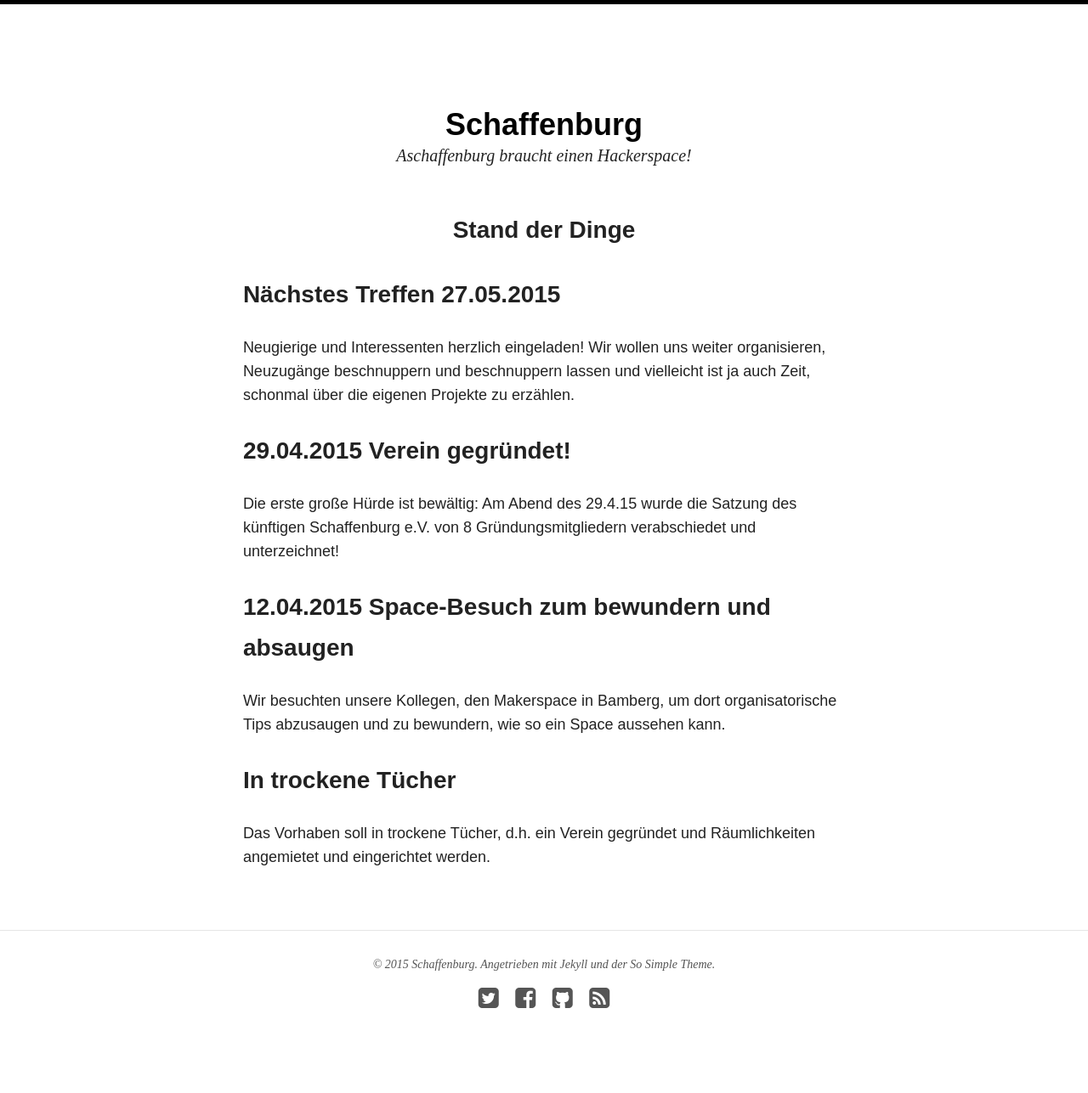
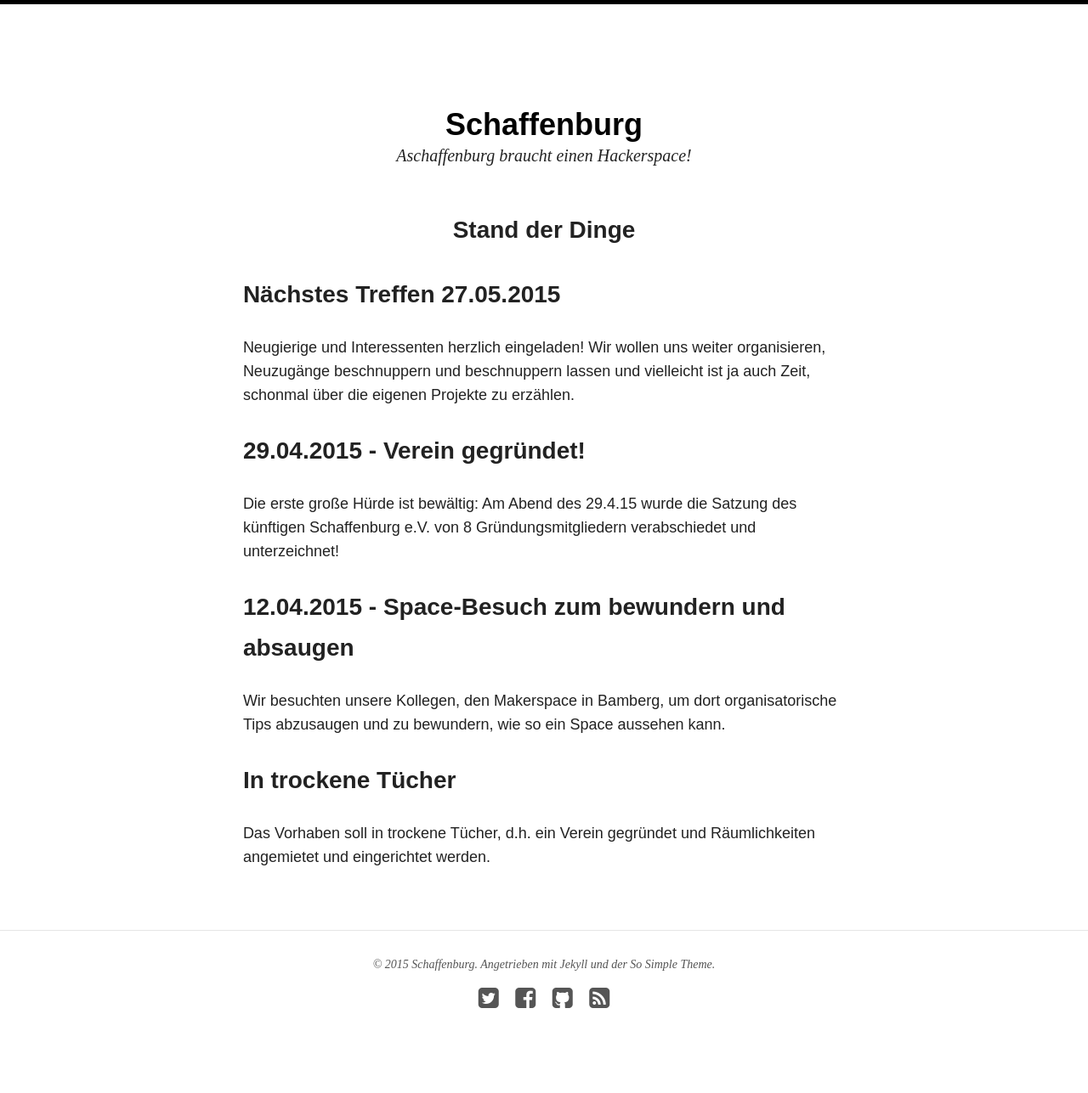
Before and after one commit to Schaffenburg/schaffenburg.github.io, a Jekyll site: the page built from neues/index.md, in a window 1280 px wide. Shown: the whole page at 85% size. Built offline with Jekyll 4.4.1, drawn with Linux system fonts in a browser that asks for light colours; nearby versions of some CDN libraries.

```diff
--- a/neues/index.md
+++ b/neues/index.md
@@ -11,10 +11,10 @@ modified: 2014-08-08T19:44:38.564948-04:00
 ### Nächstes Treffen 27.05.2015
 Neugierige und Interessenten herzlich eingeladen! Wir wollen uns weiter organisieren, Neuzugänge beschnuppern und beschnuppern lassen und vielleicht ist ja auch Zeit, schonmal über die eigenen Projekte zu erzählen.
 
-### 29.04.2015 Verein gegründet!
+### 29.04.2015 - Verein gegründet!
 Die erste große Hürde ist bewältig: Am Abend des 29.4.15 wurde die Satzung des künftigen Schaffenburg e.V. von 8 Gründungsmitgliedern verabschiedet und unterzeichnet!
 
-### 12.04.2015 Space-Besuch zum bewundern und absaugen
+### 12.04.2015 - Space-Besuch zum bewundern und absaugen
 Wir besuchten unsere Kollegen, den Makerspace in Bamberg, um dort
 organisatorische Tips abzusaugen und zu bewundern, wie so ein Space
 aussehen kann.
```
